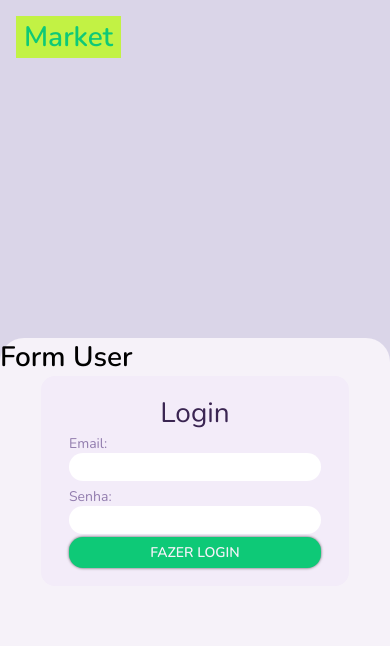
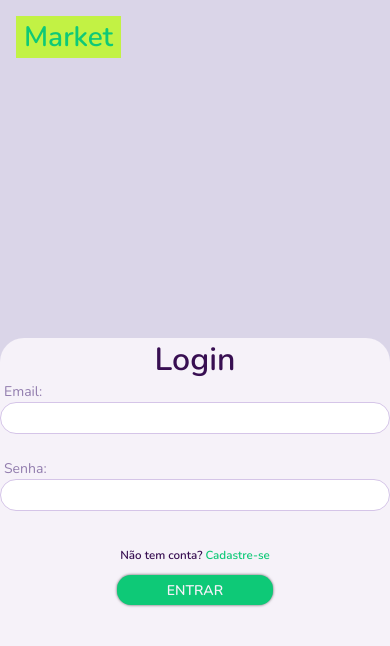
Before and after one commit to andersonvaler/market-reactjs, a React (Create React App) app: page /login/1 in a window 390 px wide. Shown: the top 646 px of the page. Built offline with nearby package versions, Linux system fonts and the light colour scheme; no server answers.

Commit message:
fix(src/Components/FormLogin): adicionado estilo responsivo e features de ir para cadastro

```diff
--- a/src/Components/FormLogin/index.jsx
+++ b/src/Components/FormLogin/index.jsx
@@ -6,11 +6,20 @@ import { useToken } from "../../Providers/Token";
 
 import api from "../../services/api";
 
-import { Container, Header, Box, TextInput, Input } from "./style";
-import PrimaryButton from "../Button/PrimaryButton";
+import {
+  Container,
+  Header,
+  Box,
+  TextInput,
+  Input,
+  LoginButton,
+  LoginFormContainer,
+} from "./style";
+import { useHistory } from "react-router";
 
 const FormLogin = () => {
   const { getToken } = useToken();
+  const history = useHistory();
 
   const schema = yup.object().shape({
     email: yup.string().required("Campo Obrigatório").email("Email Invalido"),
@@ -44,27 +53,34 @@ const FormLogin = () => {
   };
 
   return (
-    <div>
-      <h1>Form User</h1>
+    <LoginFormContainer>
       <form onSubmit={handleSubmit(onSubmit)}>
-        <div>
         <Container>
           <Header>Login</Header>
           <Box>
-              <TextInput>Email:</TextInput>
-              <Input {...register("email")} />
+            <TextInput error={!!errors.email}>Email:</TextInput>
+            <Input {...register("email")} error={!!errors.email} />
             <p>{errors.email?.message}</p>
           </Box>
           <Box>
-              <TextInput>Senha:</TextInput>
-              <Input {...register("password")} />
+            <TextInput error={!!errors.password}>Senha:</TextInput>
+            <Input
+              {...register("password")}
+              type="password"
+              error={!!errors.password}
+            />
             <p>{errors.password?.message}</p>
           </Box>
-            <PrimaryButton type="submit">Fazer Login</PrimaryButton>
+          <h5>
+            Não tem conta?{" "}
+            <span onClick={() => history.push("/register/user")}>
+              Cadastre-se
+            </span>
+          </h5>
+          <LoginButton type="submit">Entrar</LoginButton>
         </Container>
-        </div>
       </form>
-    </div>
+    </LoginFormContainer>
   );
 };
 
--- a/src/Components/FormLogin/style.js
+++ b/src/Components/FormLogin/style.js
@@ -1,39 +1,68 @@
 import styled from "styled-components";
+import { Button } from "../Button/PrimaryButton/style";
 
 export const Container = styled.div`
   display: flex;
   flex-direction: column;
   align-items: center;
   justify-content: center;
-  width: 22rem;
-  height: 15rem;
-  background-color: #f3ecf9;
-  border-radius: 1rem;
-  margin: 0 auto;
+  width: 100%;
+
+  h5 {
+    color: #380f52;
+    margin: 12px 0;
+  }
+
+  span {
+    color: #0ec977;
+    cursor: pointer;
+  }
+`;
+
+export const LoginFormContainer = styled.div`
+  min-width: 80vw;
+  border-radius: 16px;
+
+  @media (min-width: 768px) {
+    min-width: 300px;
+  }
 `;
 
 export const Header = styled.div`
-  font-size: 2rem;
-  color: #3a2552;
+  font-size: 32px;
+  color: #380f52;
+  font-weight: bold;
   justify-content: center;
   display: flex;
 `;
 
 export const Box = styled.div`
-  padding: 0.2rem;
+  width: 100%;
+
+  p {
+    color: red;
+    height: 12px;
+    font-size: 12px;
+    margin: 6px;
+  }
 `;
 
 export const TextInput = styled.div`
   font-size: 1rem;
-  color: #927dae;
+  margin: 1px 4px;
+  width: 100%;
+  color: ${(props) => (props.error ? "red" : "#927dae")};
 `;
 
 export const Input = styled.input`
-  width: 18rem;
-  height: 2rem;
-  border-radius: 1rem;
+  width: 100%;
+  height: 32px;
+  border-radius: 16px;
   padding-left: 1.5rem;
-  color: black;
+  color: #380f52;
+  border: 1px solid;
+  width: 100%;
+  border-color: ${(props) => (props.error ? "red" : "rgba(213, 197, 232, 1)")};
 `;
 
 export const BoxLogin = styled.div`
@@ -45,3 +74,8 @@ export const BoxLogin = styled.div`
 export const Link = styled.a`
   color: #54cd87;
 `;
+
+export const LoginButton = styled(Button)`
+  padding: 6px 16px;
+  max-width: 40vw;
+`;
```
Lines whose indentation alone changed are shown as unchanged.
